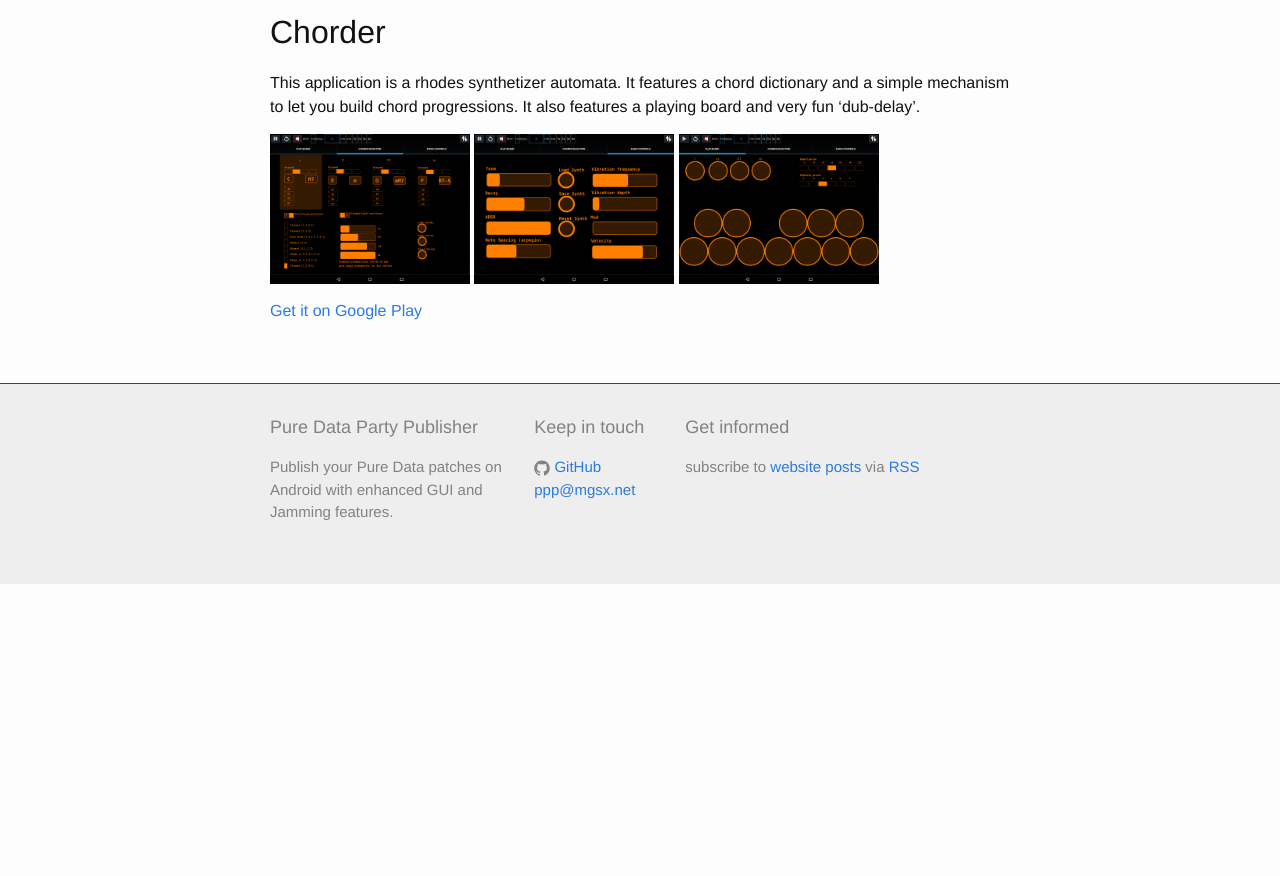
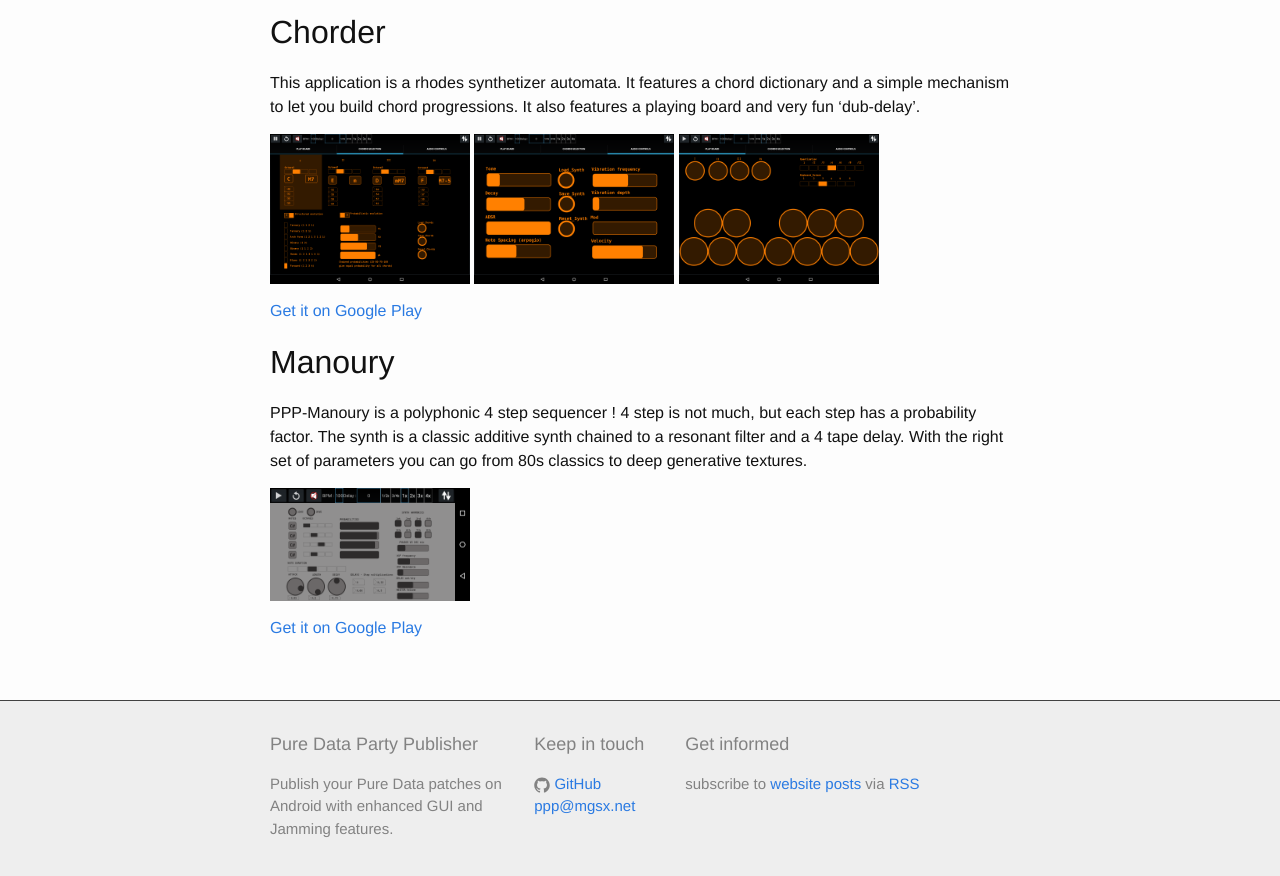
Before and after one commit to b2renger/PdDroidPublisher, a Jekyll site: the page built from _posts/2015-10-05-samples.md, in a window 1280 px wide and 900 px high, scrolled down 1637 px. Shown: the top 876 px of the window. Built offline with Jekyll 4.4.1, drawn with Linux system fonts in a browser that asks for light colours; before the commit the page ends 2221 px from its top, so only the background shows below that.

Commit message:
add manoury app to samples page

```diff
--- a/_posts/2015-10-05-samples.md
+++ b/_posts/2015-10-05-samples.md
@@ -53,3 +53,11 @@
 <img src="{{site.baseurl}}/img/apps/ChorderPlay.png" alt="CPL" style="width: 200px;"/>
 
 [Get it on Google Play](https://play.google.com/store/apps/details?id=net.mgsx.ppp.samples.chorder)
+
+
+## Manoury
+PPP-Manoury is a polyphonic 4 step sequencer ! 4 step is not much, but each step has a probability factor. The synth is a classic additive synth chained to a resonant filter and a 4 tape delay. With the right set of parameters you can go from 80s classics to deep generative textures.
+
+<img src="{{site.baseurl}}/img/apps/Manoury.png" alt="Manoury" style="width: 200px;"/>
+
+[Get it on Google Play](https://play.google.com/store/apps/details?id=net.mgsx.ppp.manoury)
```
Also changed, not shown: img/apps/Manoury.png (added).
